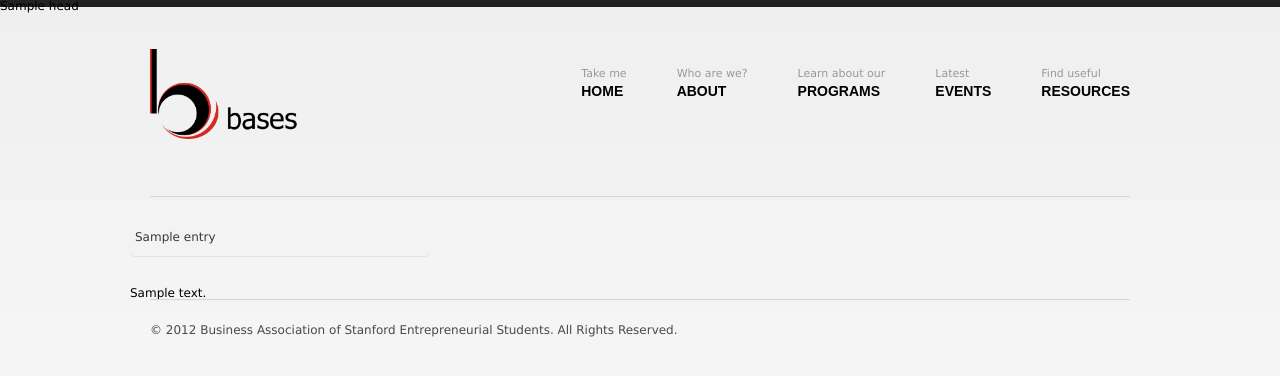
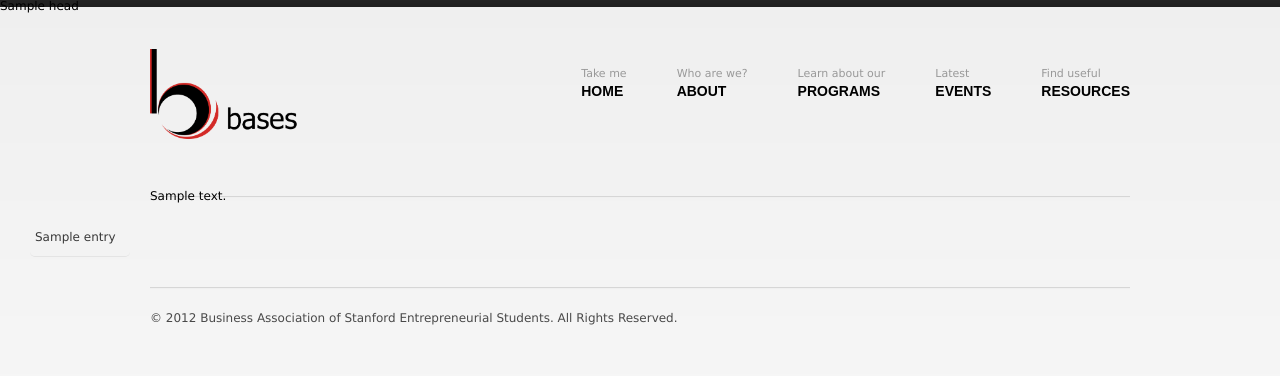
Before and after one commit to viraj3315/Website, a Django app: template templates/static/user_page.html in a window 1280 px wide. Shown: the top 376 px of the page. Run offline with Django 3.2, Linux system fonts and the light colour scheme; the template is opened without the code that fills it: most values are stand-ins (such as "Sample title", 1, 10 or a date in 2020); parts of the project's set-up code (start-up, migrations or seed data) failed here and were passed over; some libraries are stand-ins or nearby versions.

Commit message:
made the sidebar look nicer

```diff
--- a/bases_core/static/css/styles.css
+++ b/bases_core/static/css/styles.css
@@ -154,7 +154,11 @@ DESCRIPTION: A premium business and portfolio theme.
 
 /* Sub Navigation */
 
-    div#sidebar                         {width:100px;}
+    div#sidebar                         {
+                                            width:100px;
+                                            left:-100px;
+                                            position:relative;
+                                        }
 
 	ul#sidebar							{
                                             list-style:none;
@@ -162,12 +166,21 @@ DESCRIPTION: A premium business and portfolio theme.
                                             padding:0;
                                             left:200px;
                                             width:100px;
+                                            z-index:-1;
                                         }
 	ul#sidebar li						{margin:0 0 0 0; padding:0;}
-	ul#sidebar a						{width:295px;display:inline-block; padding:10px 0 10px 5px; border-bottom:1px solid #e4e4e4; text-decoration:none; color:#393939; }
+	ul#sidebar a						{width:95px;display:inline-block; padding:10px 0 10px 5px; border-bottom:1px solid #e4e4e4; text-decoration:none; color:#393939; }
 	ul#sidebar li:last-child a			{-moz-border-radius-bottomleft:5px; -moz-border-radius-bottomright:5px;  -webkit-border-bottom-left-radius:5px;  -webkit-border-bottom-right-radius:5px;}
 	ul#sidebar li:first-child a			{-moz-border-radius-topleft:5px; -moz-border-radius-topright:5px;  -webkit-border-top-left-radius:5px;  -webkit-border-top-right-radius:5px;}
-	ul#sidebar a:hover					{width:280px; background:#f6f6f6; padding:10px 0 10px 20px;}
+	ul#sidebar a:hover					{width:80px; padding:10px 0 10px 20px;}
+    ul#sidebar li:current a             {font-weight:bold;}
+
+/* User Content */
+    div#user_content                    {
+                                            position:absolute;
+                                            top:190px;
+                                            left:150px;
+                                        }
 
 /* Caption */
 
--- a/templates/static/user_page.html
+++ b/templates/static/user_page.html
@@ -7,7 +7,9 @@
 {% endblock head %}
 
 {% block content %}
+<div id="user_content">
 {% autoescape off %}
 {{ body }}
 {% endautoescape %}
+</div>
 {% endblock content %}
```
